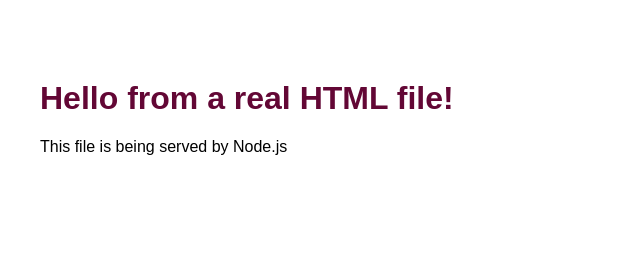
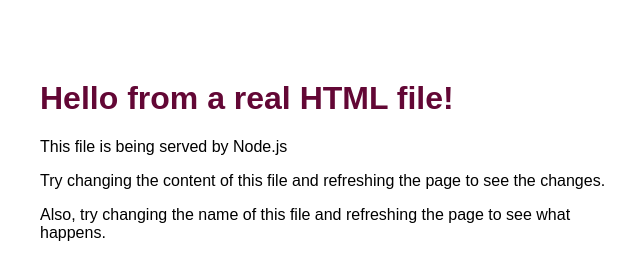
Before and after one commit to RadhikaKapoor383/learn-nodeJS, a website: page simple-codes/http-sever/public/index.html in a window 1280 px wide. Shown: the whole page, without its empty margins (300-940 px from the left). Drawn offline with Linux system fonts and the light colour scheme.

Commit message:
feat: add additional instructions in index.html for user interaction

```diff
--- a/simple-codes/http-sever/public/index.html
+++ b/simple-codes/http-sever/public/index.html
@@ -10,5 +10,7 @@
 <body>
     <h1>Hello from a real HTML file!</h1>
     <p>This file is being served by Node.js</p>
+    <p>Try changing the content of this file and refreshing the page to see the changes.</p>
+    <p>Also, try changing the name of this file and refreshing the page to see what happens.</p>
 </body>
 </html>
```
